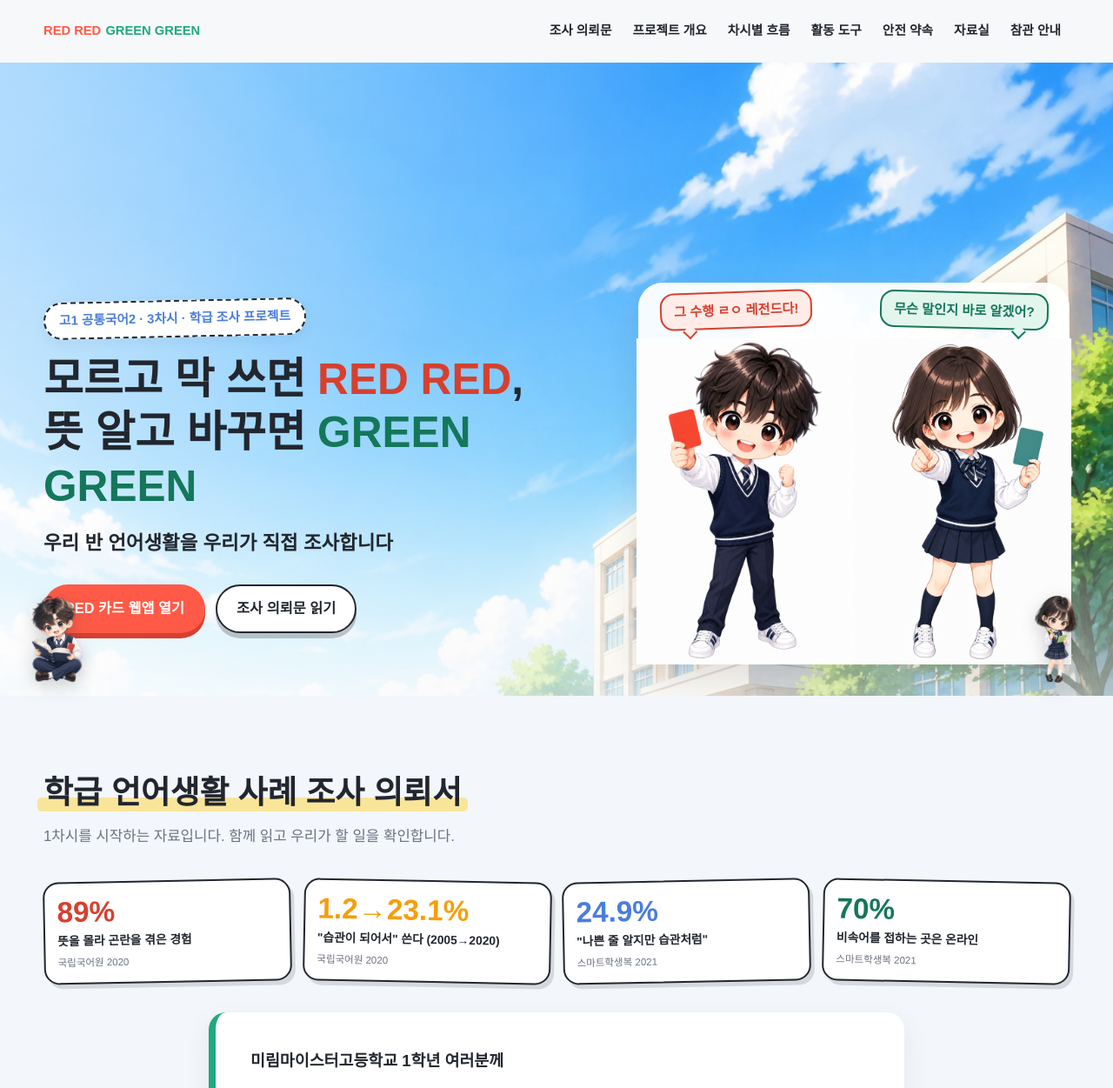
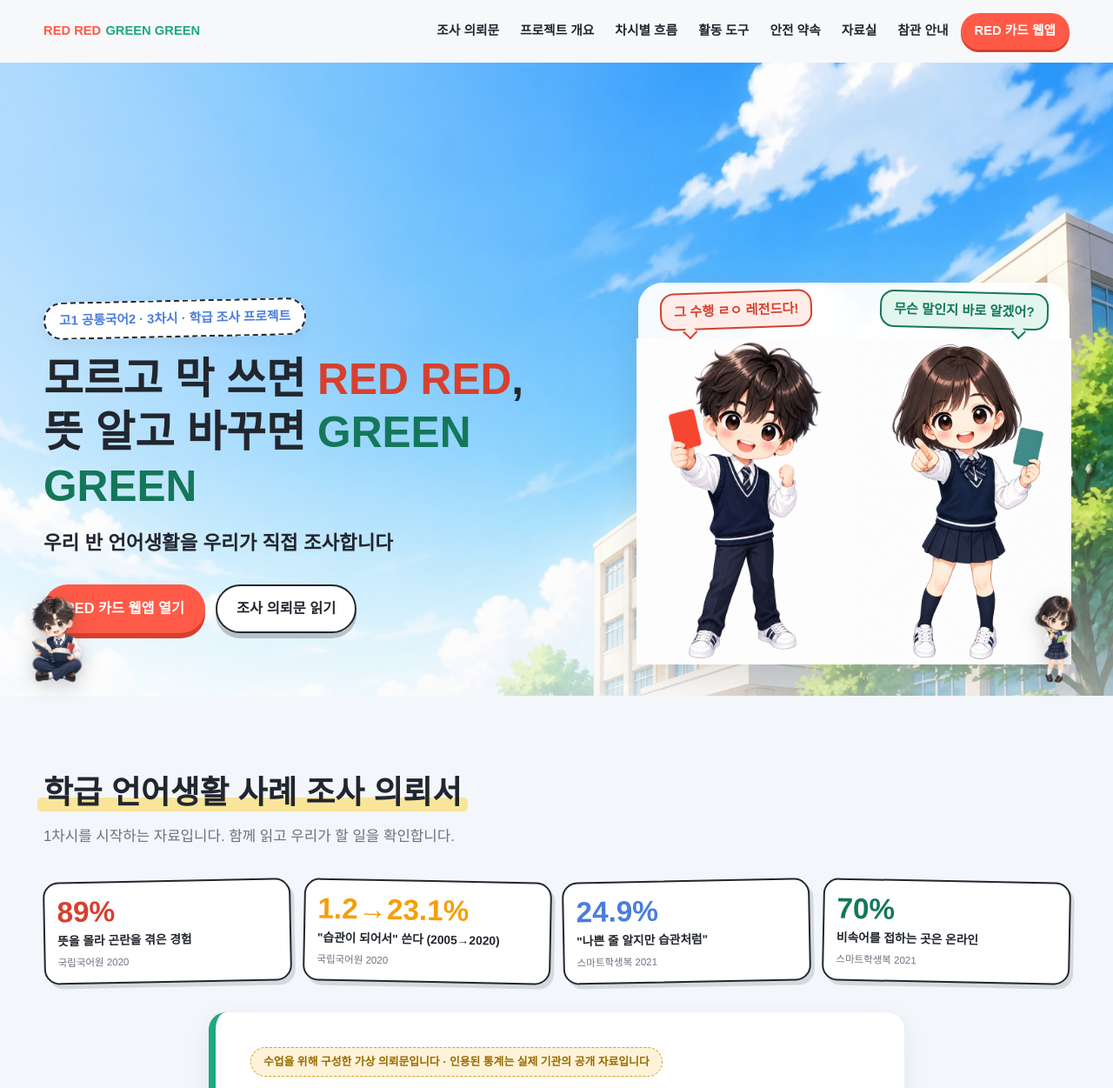
Before and after one commit to riedle03/redgreen-web, a plain HTML site: page index.html in a window 1280 px wide. Shown: the top 1251 px of the page at 87% size. Drawn offline with Linux system fonts and the light colour scheme; a web font is replaced by a local one.

Commit message:
학생 테스트 2차 반영: 학습지 v3·모둠 활동지·가상 의뢰문 표시·상시 RED 버튼
- 학습지: 훈계 뜻풀이, 출처 복수 안내, 유형 기입 안내, RED-GREEN 비교 관계 명시, 범례 푸터
- 모둠 활동지 DOCX(구글 독스 업로드용) 신규 + 자료실 카드
- 의뢰문 카드 상단에 가상 의뢰문 표시 칩
- 내비게이션에 상시 RED 카드 웹앱 버튼

Co-Authored-By: Claude Fable 5 <noreply@anthropic.com>

```diff
--- a/design-v2.css
+++ b/design-v2.css
@@ -175,6 +175,30 @@ h1, h2, h3, .brand, .session-num, .tool-badge {
 
 /* 편지 카드 가운데 정렬 */
 .letter { margin-inline: auto; }
+
+/* 가상 의뢰문 상단 표시 */
+.letter-tag {
+  display: inline-block;
+  background: var(--amber-soft, #FEF3D8);
+  color: #9A6B00;
+  border: 1.5px dashed #D9A21B;
+  border-radius: 999px;
+  padding: 5px 14px;
+  font-size: .8rem;
+  font-weight: 700;
+  margin-bottom: 14px;
+}
+
+/* 상단 고정 RED 웹앱 버튼 */
+.nav-cta {
+  background: var(--red);
+  color: #fff !important;
+  border-radius: 999px;
+  padding: 8px 16px !important;
+  font-weight: 800;
+  box-shadow: 0 3px 0 var(--red-deep);
+}
+.nav-cta:hover { transform: translateY(1px); box-shadow: 0 2px 0 var(--red-deep); }
 
 /* ---------- 흐름 스텝 ---------- */
 .flow-steps { counter-reset: fstep; gap: 10px; }
--- a/index.html
+++ b/index.html
@@ -30,6 +30,7 @@
         <li><a href="#safety">안전 약속</a></li>
         <li><a href="#resources">자료실</a></li>
         <li><a href="#about">참관 안내</a></li>
+        <li class="nav-cta-li"><a class="nav-cta" href="https://script.google.com/a/macros/e-mirim.hs.kr/s/AKfycbwfmUjWA3QLke0zZzwaPeZRYcMjdLuke04AEYwVJdpgSA2n5LdXSHjYWinZ8odoBpo/exec" target="_blank" rel="noopener">RED 카드 웹앱</a></li>
       </ul>
     </nav>
   </header>
@@ -69,6 +70,7 @@
           <li class="stat stat-green"><strong>70%</strong><span>비속어를 접하는 곳은 온라인</span><em>스마트학생복 2021</em></li>
         </ul>
         <article class="letter reveal">
+          <p class="letter-tag">수업을 위해 구성한 가상 의뢰문입니다 · 인용된 통계는 실제 기관의 공개 자료입니다</p>
           <p class="letter-to"><strong>미림마이스터고등학교 1학년 여러분께</strong></p>
           <p>안녕하십니까. 청소년 말글 연구소입니다.</p>
           <p>우리가 쓰는 말에 대한 전국 조사 결과를 먼저 전해 드립니다. 국립국어원의 「2020년 국민의 언어 의식 조사」(전국 성인 5,000명 대상)에 따르면, 응답자의 89%가 신문·방송에서 뜻을 몰라 곤란을 겪은 경험이 있고, 곤란을 준 말 가운데 신조어가 43.1%를 차지했습니다. 같은 조사에서 욕설·비속어를 "습관이 되어서" 쓴다는 응답은 2005년 1.2%에서 2020년 23.1%로 늘었습니다. 눈에 띄는 간극도 있습니다. 국민들이 욕설·비속어를 자주 또는 가끔 쓴다고 본 응답은 절반에 가까웠지만(46.9%·48.1%), 자신이 쓴다고 답한 사람은 10명 중 2~3명(24.8%·30.4%)에 그쳤습니다.</p>
@@ -313,6 +315,10 @@
           <a class="card resource-card reveal" href="files/학습지_전체_3차시.pdf" target="_blank" rel="noopener">
             <strong>학습지 전체 PDF</strong>
           </a>
+          <a class="card resource-card reveal" href="files/모둠활동지_사례분석_브리핑.docx" download>
+            <strong>모둠 활동지 DOCX</strong>
+            <span>구글 독스에 올려 모둠이 함께 씁니다</span>
+          </a>
           <a class="card resource-card reveal" href="https://stdict.korean.go.kr" target="_blank" rel="noopener">
             <strong>표준국어대사전</strong>
           </a>
```
Also changed, not shown: 5 other files.
